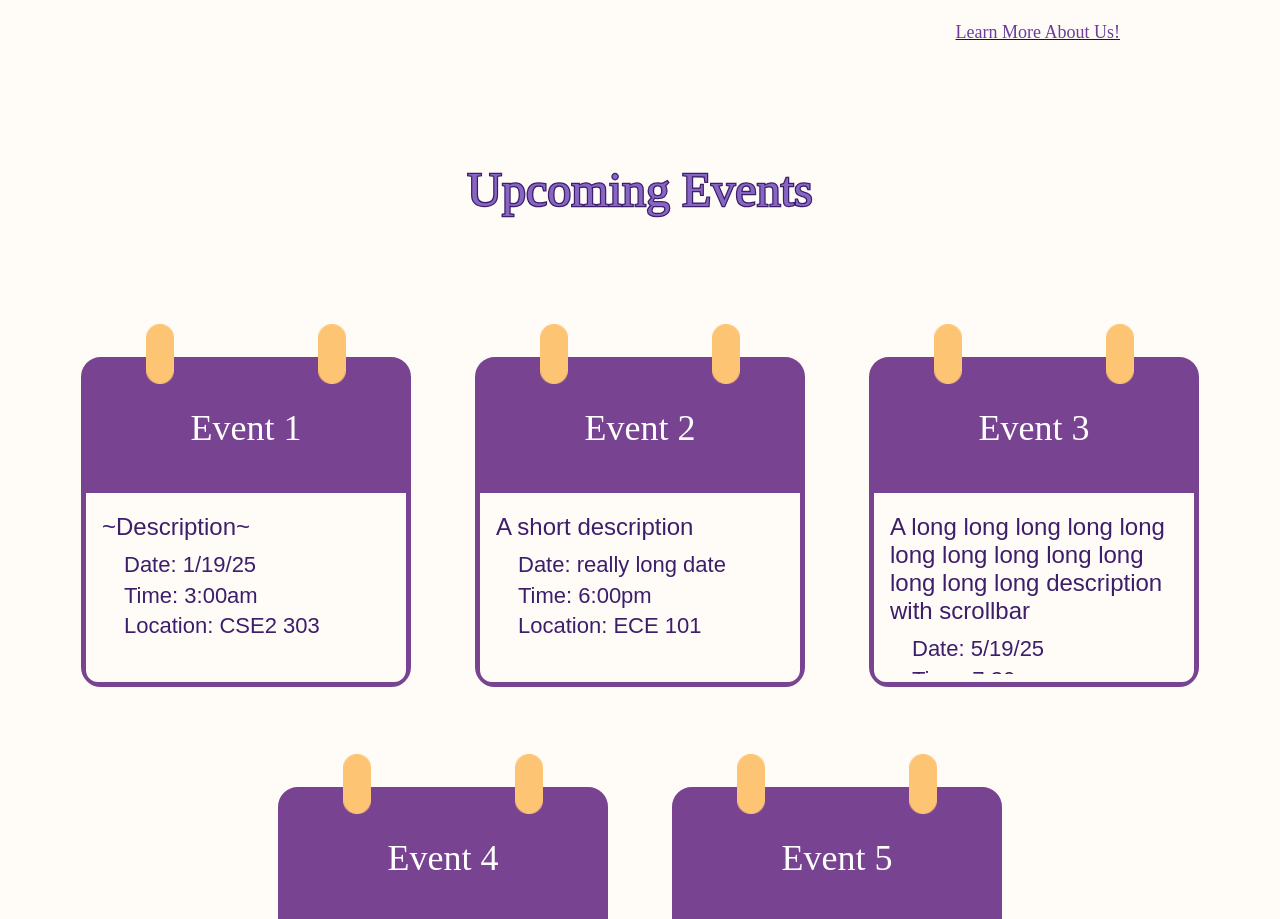
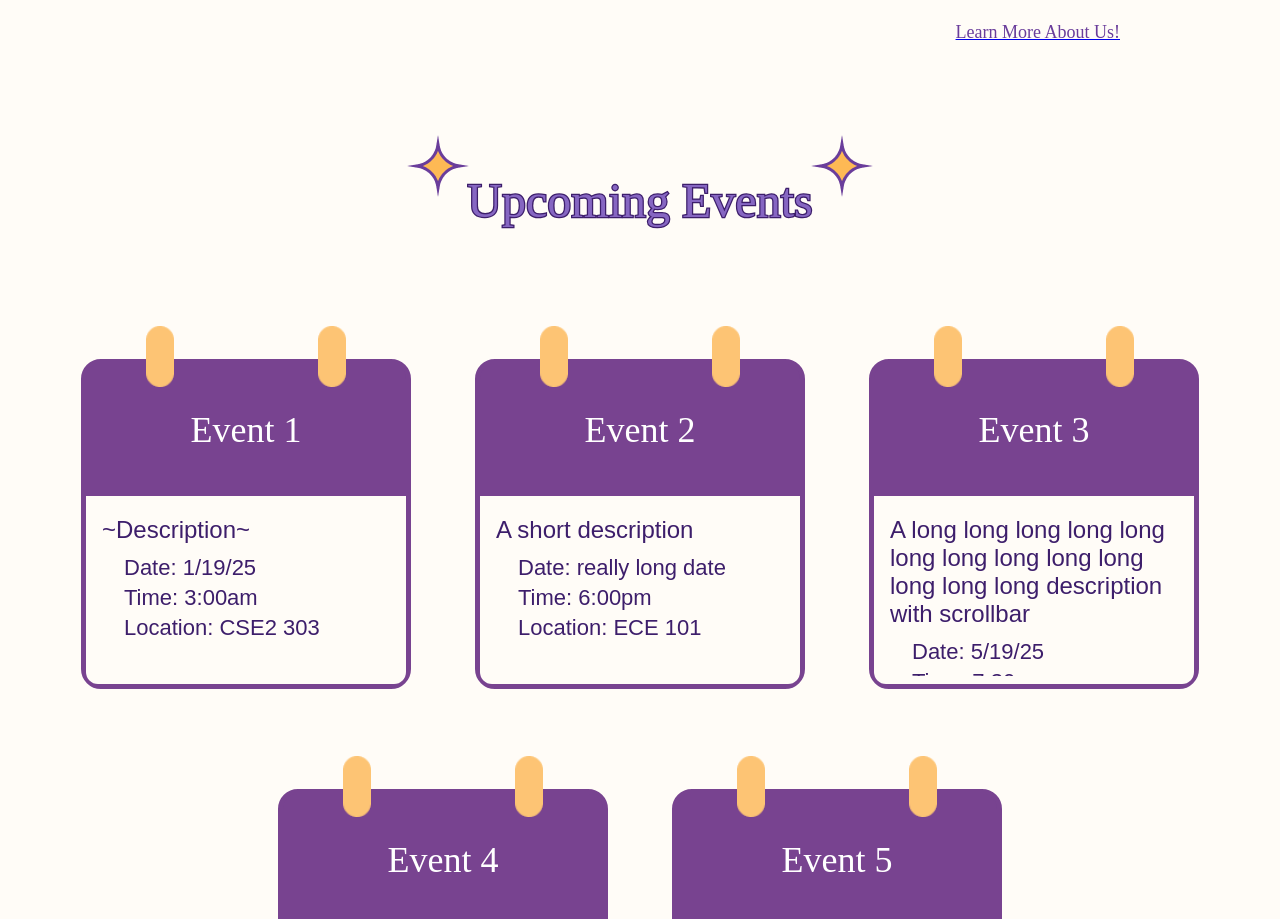
Before and after one commit to JimmyALiu/iMuslims, a Next.js app: page /home in a window 1280 px wide. Shown: the part 1160-2079 px from the top of the page. Built offline with nearby package versions, Linux system fonts and the light colour scheme; a web font is replaced by a local one.

Commit message:
Add stars around events header, refactor star class names to separate by section.

```diff
--- a/src/app/home/page.jsx
+++ b/src/app/home/page.jsx
@@ -20,7 +20,7 @@ export default function Home() {
             <div className={styles.homeContent}>
                 <div className={styles.who}>
                     <div className={styles.whoHeading}>
-                        <img src="/star.png" className={'star ' + styles.starTopLeft}></img>
+                        <img src="/star.png" className={'star ' + styles.whoStarTopLeft}></img>
                         <h1 className={styles.header}>Who are we?</h1>
                     </div>
                     <div className={styles.whoBody}>
@@ -37,8 +37,10 @@ export default function Home() {
                 </div>
 
                 <div className={styles.events}>
-                    <div>
+                    <div className={styles.eventsHeading}>
+                        <img src="/star.png" className={'star ' + styles.eventsStarTopLeft}></img>
                         <h1 className={styles.header}>Upcoming Events</h1>
+                        <img src="/star.png" className={'star ' + styles.eventsStarTopRight}></img>
                     </div>
                     <div className={styles.eventsContainer}>
                         {events.map((obj, i) => {
--- a/src/app/home/page.module.css
+++ b/src/app/home/page.module.css
@@ -79,6 +79,15 @@
     align-items: center;
 }
 
+.eventsHeading {
+    margin-top: 40px;
+    margin-bottom: 20px;
+    height: 77px;
+    display: flex;
+    justify-content: center;
+    align-items: center;
+}
+
 .eventsContainer {
     width: 100%;
     padding: 50px 0 40px 0;
@@ -110,13 +119,17 @@
     color: #6a3d9b;
 }
 
-
-.starTopLeft {
+.whoStarTopLeft {
     bottom: 35px;
     left: 10px;
 }
 
-.starBotRight {
-    top: 40px;
-    right: 10px;
+.eventsStarTopLeft {
+    bottom: 35px;
+    left: 2px;
 }
+
+.eventsStarTopRight {
+    bottom: 35px;
+    right: 2px;
+}
```
